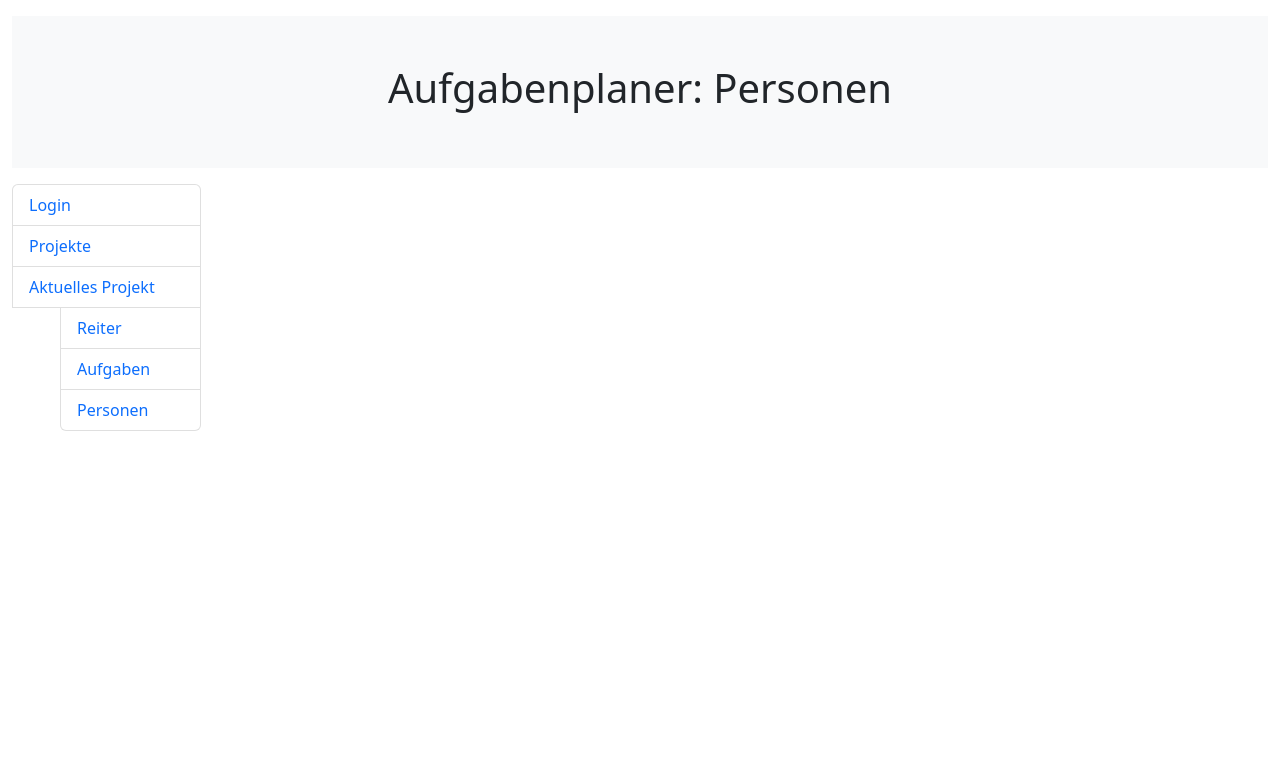
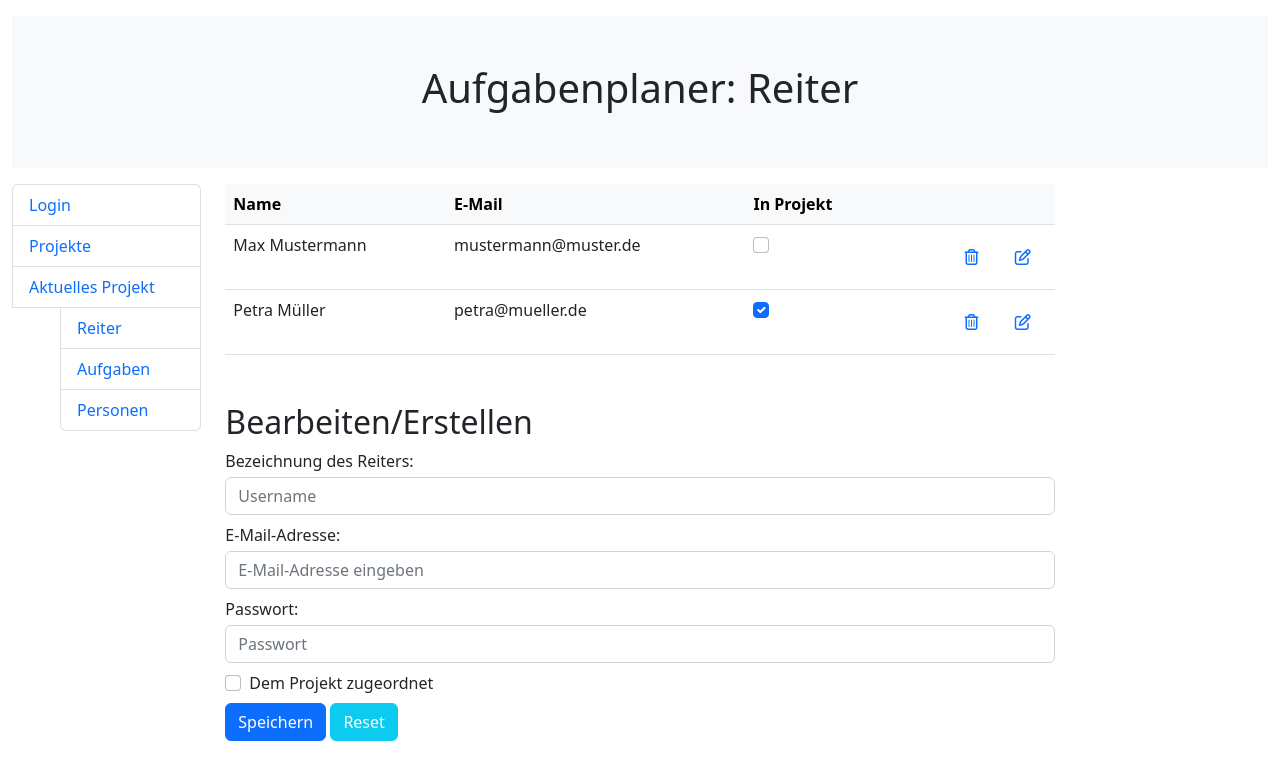
Before and after one commit to K3BAP/webentwicklung, a PHP site: page /persons.php in a window 1280 px wide. Shown: the top 780 px of the page. Run offline with PHP 8.4, Linux system fonts and the light colour scheme; some libraries are stand-ins or nearby versions.

Commit message:
Personen-Seite realisiert.

```diff
--- a/persons.php
+++ b/persons.php
@@ -1,20 +1,79 @@
+<?php
+$personen = array(
+    array(
+        "name" => "Max Mustermann",
+        "email" => "mustermann@muster.de",
+        "in_projekt" => false
+    ),    array(
+        "name" => "Petra Müller",
+        "email" => "petra@mueller.de",
+        "in_projekt" => true
+    ),
+)
+?>
+
 <!DOCTYPE html>
 <html lang="de">
 <head>
     <meta charset="UTF-8">
-    <title>Personen</title>
-    <link href="https://unpkg.com/bootstrap@5.2.2/dist/css/bootstrap.min.css"
-          rel="stylesheet" />
+    <title>Reiter</title>
+    <link href="https://unpkg.com/bootstrap@5.2.2/dist/css/bootstrap.min.css" rel="stylesheet" />
+
+    <script src="https://kit.fontawesome.com/092bee193d.js" crossorigin="anonymous"></script>
 </head>
 <body>
 <div class="container-fluid">
     <?php
-    $heading_text = "Aufgabenplaner: Personen";
+    $heading_text = "Aufgabenplaner: Reiter";
     require("./common/heading.php");
     ?>
     <div class="row">
         <?php require("./common/sidebar.php"); ?>
-
+        <div class="col-8">
+            <table class="table table-hover mb-5">
+                <thead>
+                <tr class="table-light">
+                    <th scope="col">Name</th>
+                    <th scope="col">E-Mail</th>
+                    <th scope="col">In Projekt</th>
+                    <th scope="col"></th>
+                </tr>
+                </thead>
+                <tbody>
+                <?php if (isset($personen)): foreach ($personen as $item): ?>
+                    <tr>
+                        <td><?php echo(isset($item['name']) ? $item['name'] : ""); ?></td>
+                        <td><?php echo(isset($item['email']) ? $item['email'] : ""); ?></td>
+                        <td><input type="checkbox" class="form-check-input" <?php if (isset($item['in_projekt']) and $item['in_projekt']): echo('checked=checked'); endif; ?> ></td>
+                        <td class="text-end"><i class="fa-regular fa-trash-can text-primary m-3"></i> <i class="fa-regular fa-pen-to-square text-primary m-3"></i></td>
+                    </tr>
+                <?php endforeach; endif;?>
+                </tbody>
+            </table>
+            <form>
+                <h2>Bearbeiten/Erstellen</h2>
+                <div class="form-group mb-2">
+                    <label for="usernameInput" class="mb-1">Bezeichnung des Reiters:</label>
+                    <input type="text" class="form-control" id="usernameInput" placeholder="Username">
+                </div>
+                <div class="form-group mb-2">
+                    <label for="emailInput" class="mb-1">E-Mail-Adresse:</label>
+                    <input type="text" class="form-control" id="emailInput" placeholder="E-Mail-Adresse eingeben">
+                </div>
+                <div class="form-group mb-2">
+                    <label for="passwordInput" class="mb-1">Passwort:</label>
+                    <input type="password" class="form-control" id="passwordInput" placeholder="Passwort">
+                </div>
+                <div class="form-group form-check mb-2">
+                    <input id="assignedCheck" type="checkbox" class="form-check-input">
+                    <label for="assignedCheck" class="form-check-label">Dem Projekt zugeordnet</label>
+                </div>
+                <button class="btn btn-primary">Speichern</button>
+                <button class="btn btn-info text-white">Reset</button>
+            </form>
+        </div>
     </div>
 </div>
+<br>
+<br>
 </body>
```
